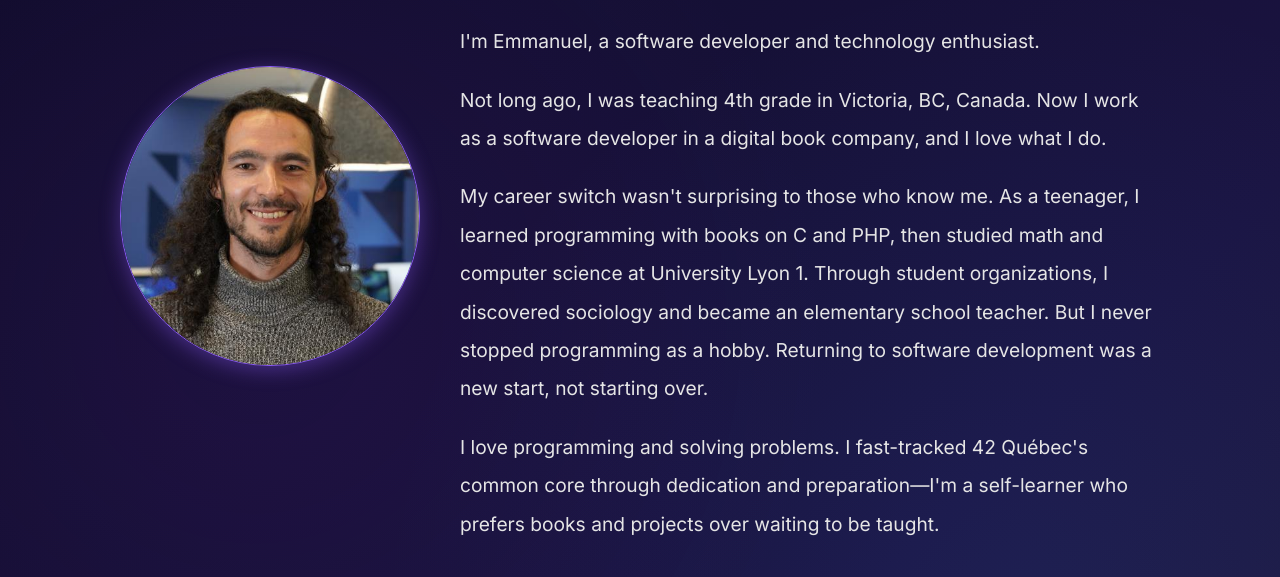
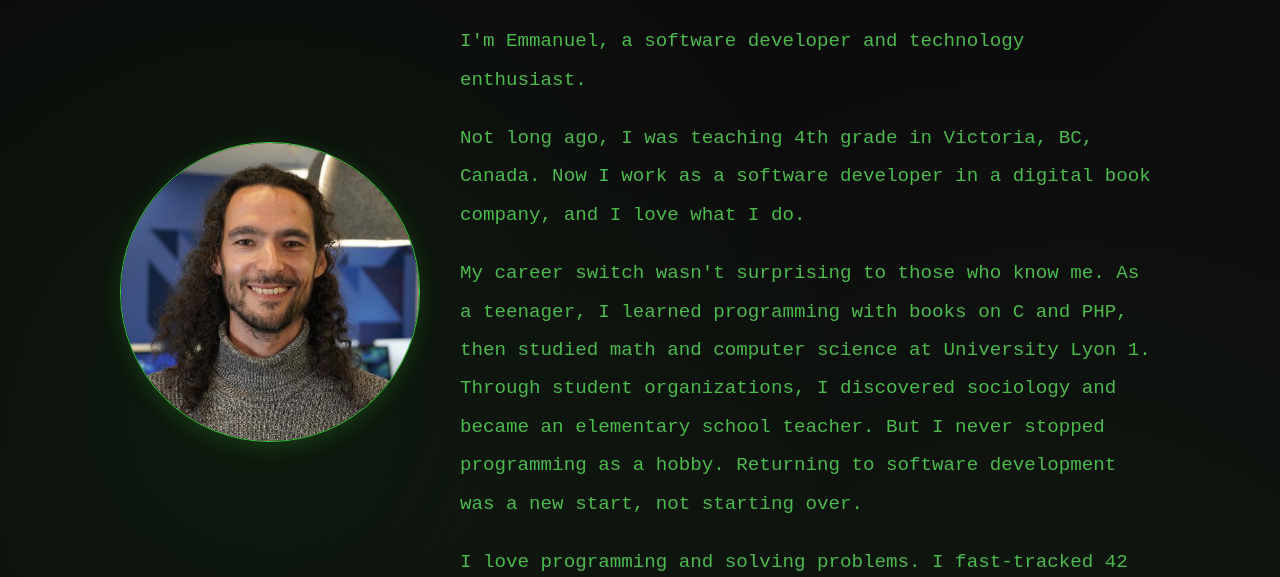
Before and after one commit to eguefif/portfolio_20205, a plain HTML site: page index.html in a window 1280 px wide. Shown: the part 163-740 px from the top of the page. Drawn offline with Linux system fonts and the light colour scheme.

Commit message:
theme color changed

```diff
--- a/index.html
+++ b/index.html
@@ -8,38 +8,38 @@
         @import url('https://fonts.googleapis.com/css2?family=Inter:wght@300;400;500;600;700&family=Poppins:wght@400;500;600;700&display=swap');
 
 :root {
-    /* Primary Colors */
-    --color-primary: #8b5cf6;
-    --color-primary-dark: #6b46c1;
-    --color-primary-light: #c4b5fd;
-    --color-primary-medium: #a78bfa;
+    /* Primary Colors - Muted Terminal Green */
+    --color-primary: #33cc33;
+    --color-primary-dark: #2a9d2a;
+    --color-primary-light: #66dd66;
+    --color-primary-medium: #4db84d;
 
-    /* Background Colors */
-    --bg-gradient-start: #0f0c29;
-    --bg-gradient-middle: #1a1340;
-    --bg-gradient-end: #24243e;
-    --bg-overlay-dark: rgba(15, 12, 41, 0.5);
-    --bg-overlay-darker: rgba(30, 20, 50, 0.95);
-    --bg-overlay-card: rgba(40, 30, 60, 0.5);
-    --bg-overlay-card-solid: rgba(40, 30, 60, 0.95);
+    /* Background Colors - Dark Terminal Screen */
+    --bg-gradient-start: #0a0a0a;
+    --bg-gradient-middle: #0d0d0d;
+    --bg-gradient-end: #101010;
+    --bg-overlay-dark: rgba(0, 0, 0, 0.8);
+    --bg-overlay-darker: rgba(0, 0, 0, 0.95);
+    --bg-overlay-card: rgba(10, 20, 10, 0.6);
+    --bg-overlay-card-solid: rgba(10, 20, 10, 0.95);
 
-    /* Text Colors */
-    --text-primary: #d4d4d4;
-    --text-secondary: #e5e5e5;
-    --text-tertiary: #d1d5db;
-    --text-white: white;
+    /* Text Colors - Muted Terminal Green */
+    --text-primary: #33cc33;
+    --text-secondary: #4db84d;
+    --text-tertiary: #2a9d2a;
+    --text-white: #66dd66;
 
-    /* Shadow & Overlay Colors */
-    --shadow-black-dark: rgba(0, 0, 0, 0.8);
-    --shadow-black-medium: rgba(0, 0, 0, 0.4);
-    --shadow-primary: rgba(139, 92, 246, 0.4);
-    --shadow-primary-hover: rgba(139, 92, 246, 0.6);
-    --shadow-primary-light: rgba(139, 92, 246, 0.3);
-    --shadow-primary-lighter: rgba(139, 92, 246, 0.2);
+    /* Shadow & Overlay Colors - Subtle Green */
+    --shadow-black-dark: rgba(0, 0, 0, 0.9);
+    --shadow-black-medium: rgba(0, 0, 0, 0.7);
+    --shadow-primary: rgba(51, 204, 51, 0.2);
+    --shadow-primary-hover: rgba(51, 204, 51, 0.3);
+    --shadow-primary-light: rgba(51, 204, 51, 0.15);
+    --shadow-primary-lighter: rgba(51, 204, 51, 0.1);
 
-    /* Accent Colors */
-    --accent-purple: rgba(88, 28, 135, 0.15);
-    --accent-blue: rgba(59, 130, 246, 0.1);
+    /* Accent Colors - Green Tints */
+    --accent-purple: rgba(51, 204, 51, 0.08);
+    --accent-blue: rgba(42, 157, 42, 0.08);
 }
 
 * {
@@ -49,7 +49,7 @@
 }
 
 body {
-    font-family: 'Inter', sans-serif;
+    font-family: 'Courier New', 'Consolas', 'Monaco', monospace;
     line-height: 1.7;
     margin: 0;
     padding: 0;
--- a/templates/css/base.css
+++ b/templates/css/base.css
@@ -1,38 +1,38 @@
 @import url('https://fonts.googleapis.com/css2?family=Inter:wght@300;400;500;600;700&family=Poppins:wght@400;500;600;700&display=swap');
 
 :root {
-    /* Primary Colors */
-    --color-primary: #8b5cf6;
-    --color-primary-dark: #6b46c1;
-    --color-primary-light: #c4b5fd;
-    --color-primary-medium: #a78bfa;
+    /* Primary Colors - Muted Terminal Green */
+    --color-primary: #33cc33;
+    --color-primary-dark: #2a9d2a;
+    --color-primary-light: #66dd66;
+    --color-primary-medium: #4db84d;
 
-    /* Background Colors */
-    --bg-gradient-start: #0f0c29;
-    --bg-gradient-middle: #1a1340;
-    --bg-gradient-end: #24243e;
-    --bg-overlay-dark: rgba(15, 12, 41, 0.5);
-    --bg-overlay-darker: rgba(30, 20, 50, 0.95);
-    --bg-overlay-card: rgba(40, 30, 60, 0.5);
-    --bg-overlay-card-solid: rgba(40, 30, 60, 0.95);
+    /* Background Colors - Dark Terminal Screen */
+    --bg-gradient-start: #0a0a0a;
+    --bg-gradient-middle: #0d0d0d;
+    --bg-gradient-end: #101010;
+    --bg-overlay-dark: rgba(0, 0, 0, 0.8);
+    --bg-overlay-darker: rgba(0, 0, 0, 0.95);
+    --bg-overlay-card: rgba(10, 20, 10, 0.6);
+    --bg-overlay-card-solid: rgba(10, 20, 10, 0.95);
 
-    /* Text Colors */
-    --text-primary: #d4d4d4;
-    --text-secondary: #e5e5e5;
-    --text-tertiary: #d1d5db;
-    --text-white: white;
+    /* Text Colors - Muted Terminal Green */
+    --text-primary: #33cc33;
+    --text-secondary: #4db84d;
+    --text-tertiary: #2a9d2a;
+    --text-white: #66dd66;
 
-    /* Shadow & Overlay Colors */
-    --shadow-black-dark: rgba(0, 0, 0, 0.8);
-    --shadow-black-medium: rgba(0, 0, 0, 0.4);
-    --shadow-primary: rgba(139, 92, 246, 0.4);
-    --shadow-primary-hover: rgba(139, 92, 246, 0.6);
-    --shadow-primary-light: rgba(139, 92, 246, 0.3);
-    --shadow-primary-lighter: rgba(139, 92, 246, 0.2);
+    /* Shadow & Overlay Colors - Subtle Green */
+    --shadow-black-dark: rgba(0, 0, 0, 0.9);
+    --shadow-black-medium: rgba(0, 0, 0, 0.7);
+    --shadow-primary: rgba(51, 204, 51, 0.2);
+    --shadow-primary-hover: rgba(51, 204, 51, 0.3);
+    --shadow-primary-light: rgba(51, 204, 51, 0.15);
+    --shadow-primary-lighter: rgba(51, 204, 51, 0.1);
 
-    /* Accent Colors */
-    --accent-purple: rgba(88, 28, 135, 0.15);
-    --accent-blue: rgba(59, 130, 246, 0.1);
+    /* Accent Colors - Green Tints */
+    --accent-purple: rgba(51, 204, 51, 0.08);
+    --accent-blue: rgba(42, 157, 42, 0.08);
 }
 
 * {
@@ -42,7 +42,7 @@
 }
 
 body {
-    font-family: 'Inter', sans-serif;
+    font-family: 'Courier New', 'Consolas', 'Monaco', monospace;
     line-height: 1.7;
     margin: 0;
     padding: 0;
```
